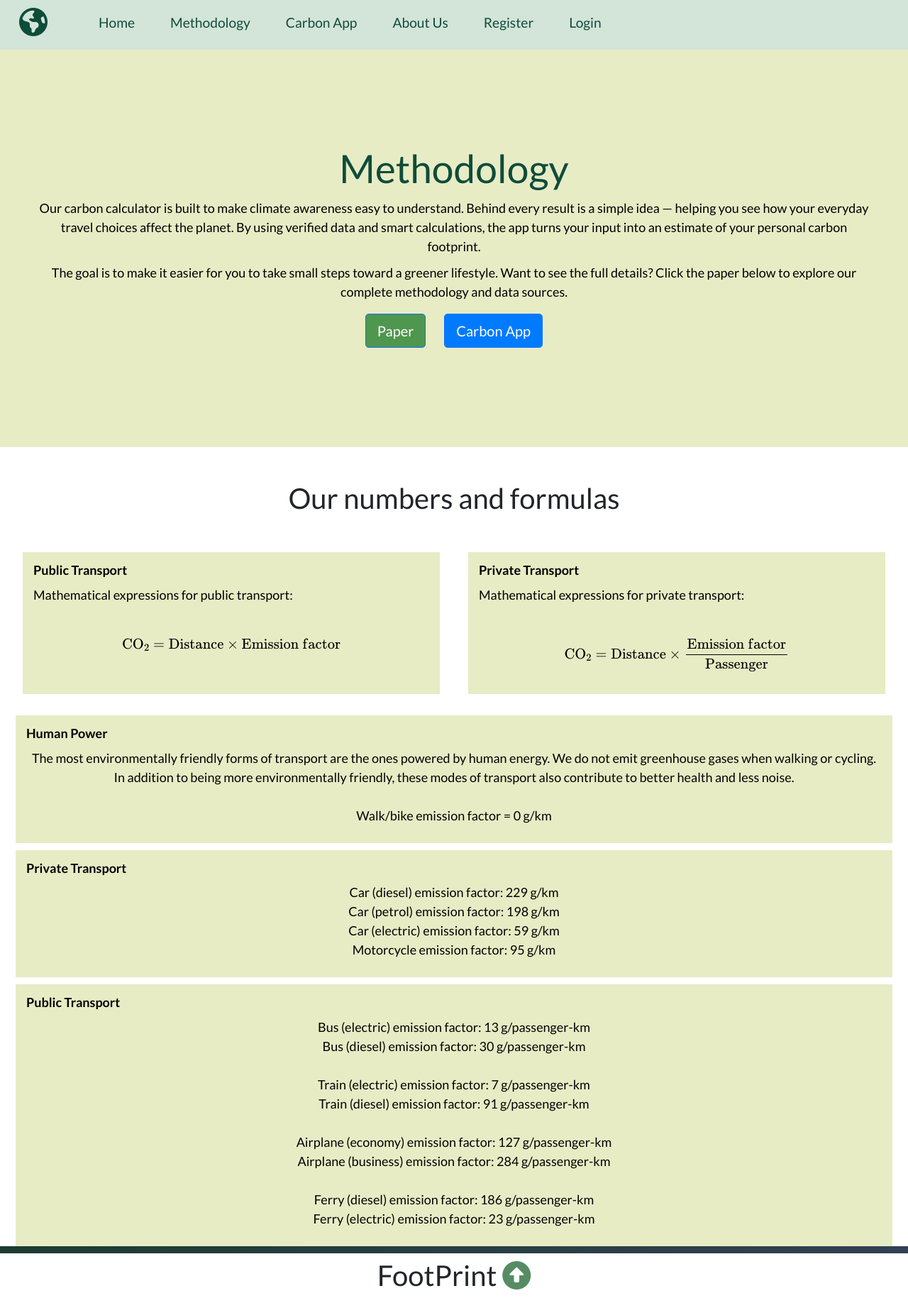
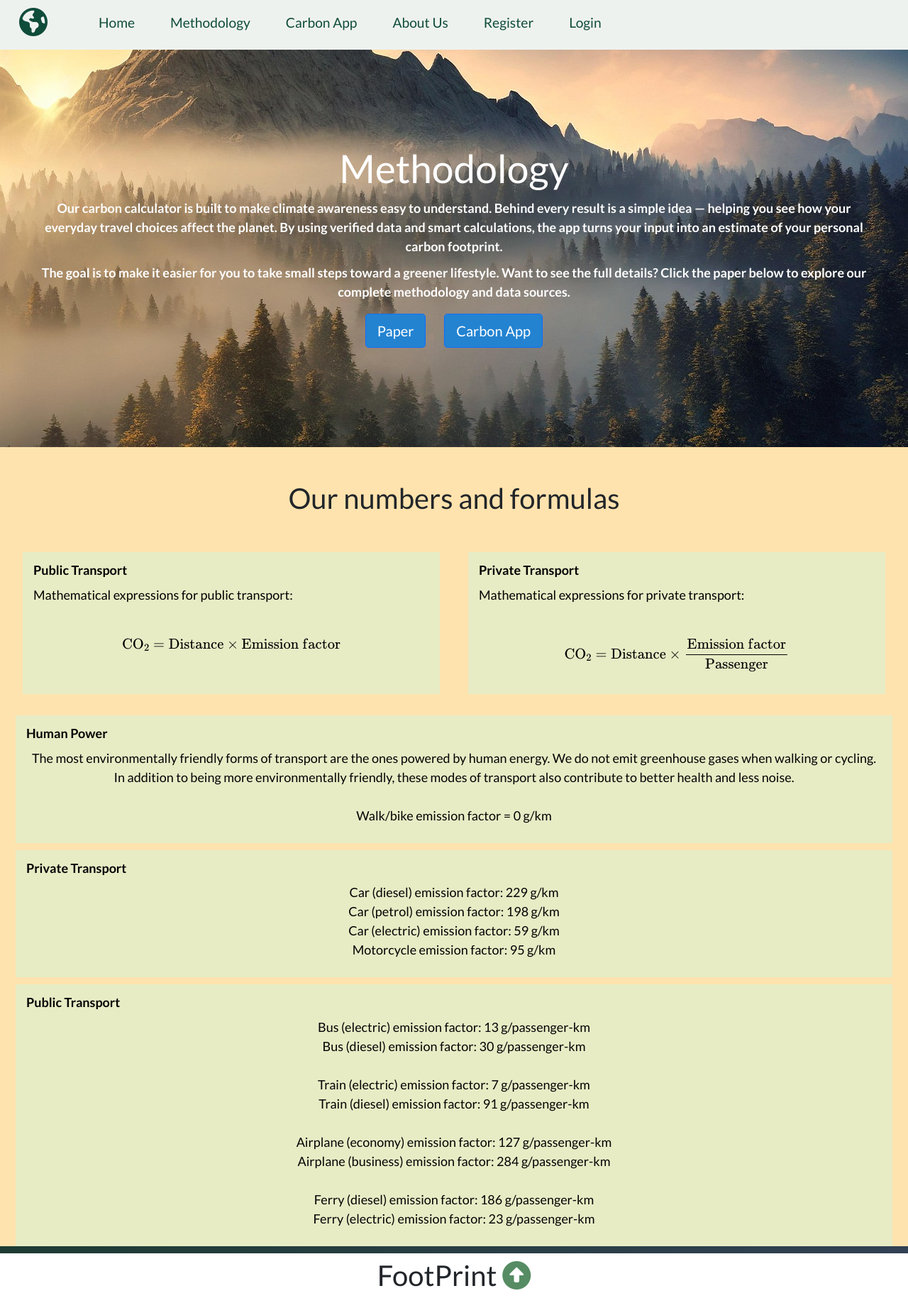
Before and after one commit to wboroy/carbon_app_2025, a Flask app: page /methodology in a window 1280 px wide. Shown: the whole page at 71% size. Run offline with Flask 2, Linux system fonts and the light colour scheme; some libraries are stand-ins or nearby versions.

Commit message:
Endringer methodology, og bilde w

```diff
--- a/capp/static/layout.css
+++ b/capp/static/layout.css
@@ -74,7 +74,7 @@ img {
 
 /* Navbar  */
 .section_carbon_app_navbar {
-  background-color: #d3e4d9;
+  background-color: #eef2ef;
 
 }
 
--- a/capp/static/methodology.css
+++ b/capp/static/methodology.css
@@ -22,16 +22,17 @@ ol {
   background-color:hsl(68, 51%, 85%);
   min-height: 70vh;
   display:flex;
+  font-weight: bold;
  }
 .header {
   display: flex;
   align-items: start;
-  background:hsl(68, 51%, 85%);
+  background:transparent;
 }
 .header .box {
   flex: 1;
-  background: hsl(68, 51%, 85%);
-  color: #000000;
+  background: transparent !important;
+  color: #ffffff;
   border-radius: 0px;
   margin: 20px;
   padding: 15px 20px;
@@ -65,14 +66,14 @@ ol {
 }
 /* Section methodology */
 .section_body_methodology {
-  background-color:#ffffff;
+  background-color:#ffe3ae;
 
 }
 /* Bakgrunn formel box */
 .methodology {
   display: flex;
   align-items: start;
-  background: #ffffff;
+  background: #ffe3ae;
 }
 /* Table with one column */
 .section_footer_methodology .box_table1 {
@@ -96,7 +97,7 @@ ol {
 /* Methodology box 3 */
 .methodology .box_table1:nth-of-type(3) {
   flex-grow:1;
-  background: #1b8b23;
+  background: #ffffff;
 }
 /* Formel bokser */
 .methodology .box_table2 {
--- a/capp/templates/About_us.html
+++ b/capp/templates/About_us.html
@@ -64,7 +64,7 @@ Our goal is to create digital tools that inspire greener choices — One calcula
 
      <!-- Developer 4 -->
      <div class="box">
-       <img src="{{ url_for('static', filename='images/William.jpeg') }}" alt="Developer 4">
+       <img src="{{ url_for('static', filename='images/Ny William.jpeg') }}" alt="Developer 4">
        <h3>William Borøy</h3>
        <p><i class="fa-solid fa-leaf"></i> 23 years old from Kristiansand</p>
        <p><i class="fa-solid fa-leaf"></i> 3rd Year student at HVL</p>
--- a/capp/templates/methodology.html
+++ b/capp/templates/methodology.html
@@ -2,12 +2,12 @@
 {% block content %}
 
 <!-- Header -->
-<section class="section_header_methodology">
+<section class="section_header_methodology" style="background: url('{{ url_for('static', filename='icons/Skog bilde.jpg') }}') center center / cover no-repeat;">
     <div class="container">
 
       <div class="header">
         <div class="box">
-          <h1 style="font-size:55px;"><span class="text-logo"> Methodology</span></h1>
+          <h1 style="font-size:55px;"><span class="highlight"> Methodology</span></h1>
           <p style="text-align:center;">
               Our carbon calculator is built to make climate awareness easy to understand.
 Behind every result is a simple idea — helping you see how your everyday travel choices affect the planet. By using verified data and smart calculations, the app turns your input into an estimate of your personal carbon footprint.
@@ -16,15 +16,17 @@ Behind every result is a simple idea — helping you see how your everyday trave
 The goal is to make it easier for you to take small steps toward a greener lifestyle. Want to see the full details? Click the paper below to explore our complete methodology and data sources.
           </p>
 
+
 <div class="container_buttons_links_header">
             <div class="btn">
-                <a href="#" class="btn btn-primary btn-lg mr-2", style="background-color:#4f964f;">Paper</a>
+                <a href="{{ url_for('static', filename='Essay mal grønn.pdf') }}" class="btn btn-primary btn-lg mr-2", style="background-color:#2383d1;">Paper</a>
             </div>
             <div class="btn">
-                <a href="{{url_for('carbon_app.carbon_app_home')}}" class="btn btn-primary btn-lg mr-2", style="background-color:#007bff;">Carbon App</a>
+                <a href="{{url_for('carbon_app.carbon_app_home')}}" class="btn btn-primary btn-lg mr-2", style="background-color:#2383d1">Carbon App</a>
             </div>
           </div>
         </div>
+
 
     </div>
 </section>
```
Also changed, not shown: capp/static/icons/Skog bilde.jpg (added), 5 other files.
